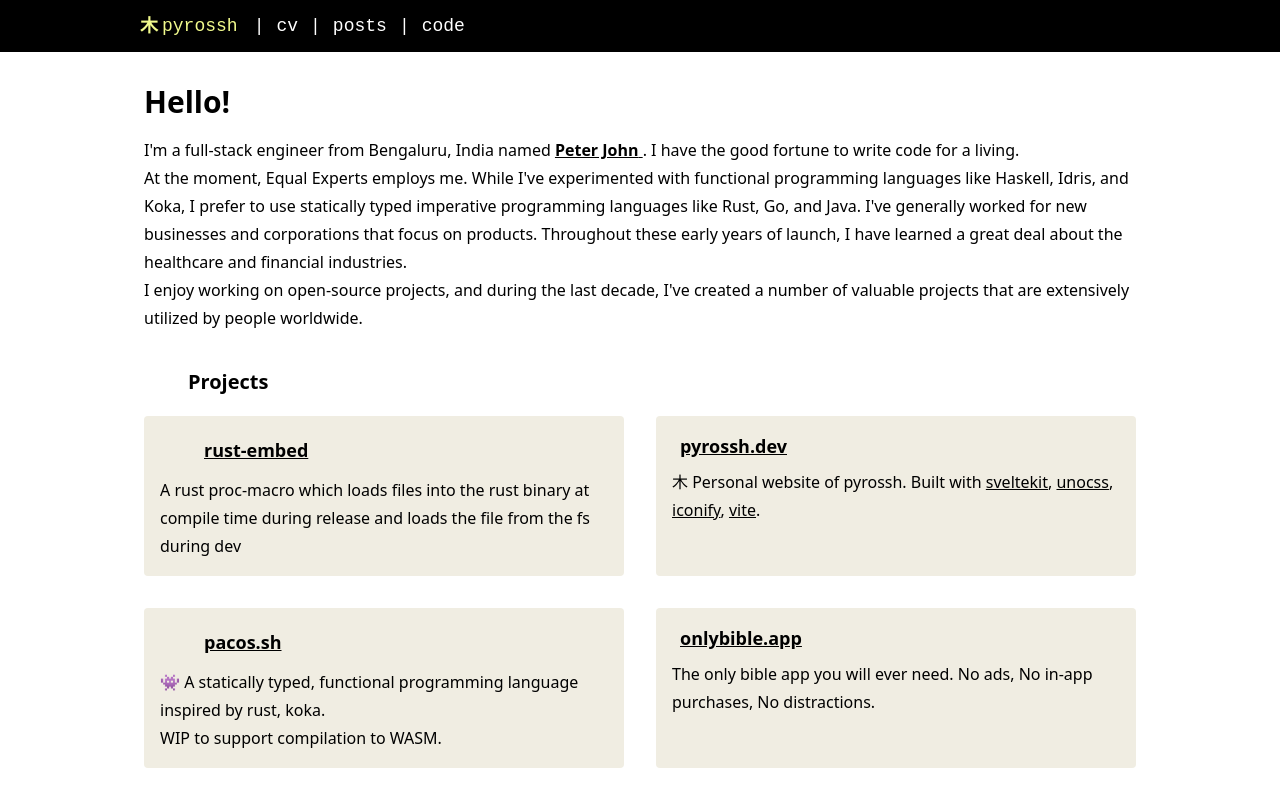
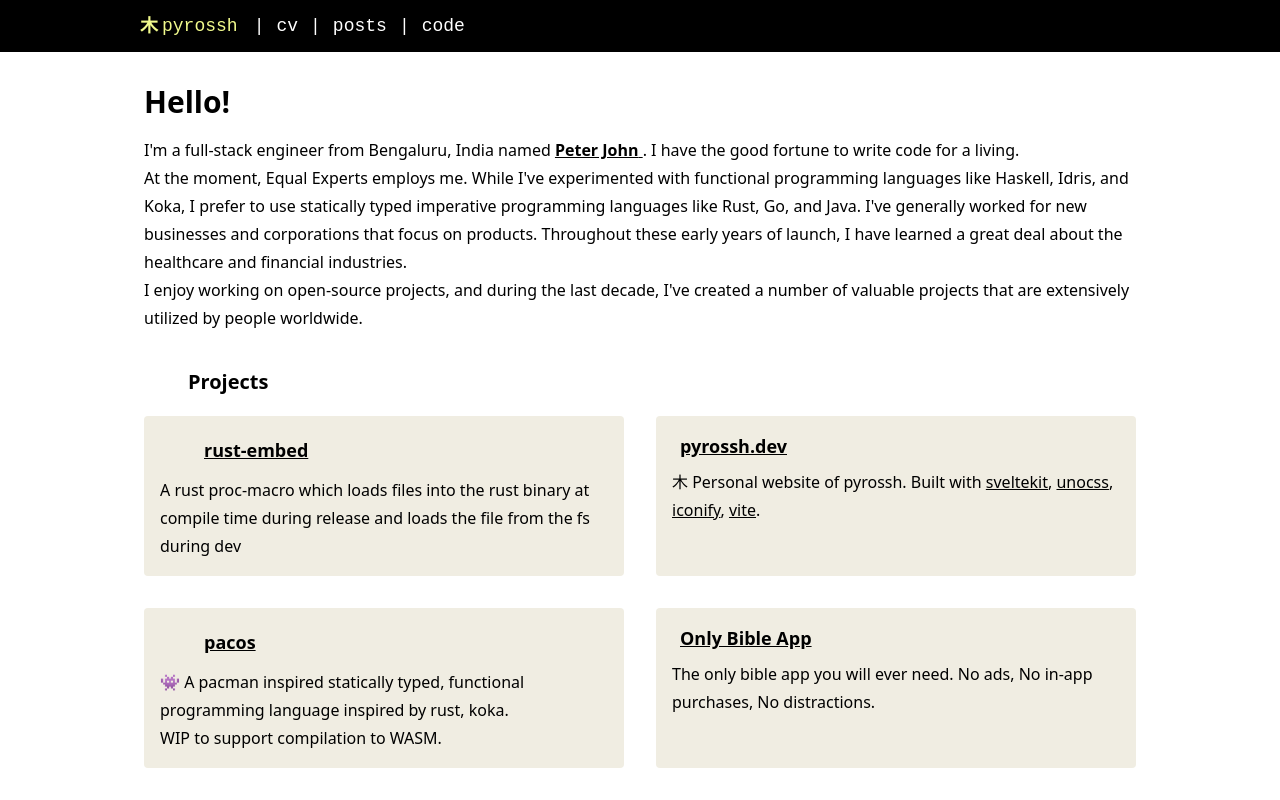
Before and after one commit to pyrossh/fres, a SvelteKit app: page / in a window 1280 px wide. Shown: the top 800 px of the page. Built offline with nearby package versions, Linux system fonts and the light colour scheme; some icons are missing.

Commit message:
update icon

```diff
--- a/src/routes/+page.svelte
+++ b/src/routes/+page.svelte
@@ -1,9 +1,7 @@
 <script>
 	import Icon from '@iconify/svelte';
 	import Slide from '$lib/components/Slide.svelte';
-	import PlayStoreIcon from '$lib/assets/icons/playstore.svg?component';
-	import AppStoreIcon from '$lib/assets/icons/appstore.svg?component';
-	import onlyBiblePng from '$lib/assets/logos/onlybible.png?enhanced';
+	import onlyBiblePng from '$lib/assets/images/app_icon.png?enhanced';
 	import pyrosshPng from '$lib/assets/logos/pyrossh.png?enhanced';
 	import stats from '$lib/assets/logos/stats.png?enhanced';
 	import brave from '$lib/assets/logos/brave.png?enhanced';
@@ -77,13 +75,16 @@
 						</span>
 					</p>
 				</Slide>
-				<Slide title="pacos.sh" link="https://github.com/pyrossh/pacos.sh">
-					<p>👾 A statically typed, functional programming language inspired by rust, koka.</p>
+				<Slide title="pacos" link="https://github.com/pyrossh/pacos">
+					<p>
+						👾 A pacman inspired statically typed, functional programming language inspired by rust,
+						koka.
+					</p>
 					<p>WIP to support compilation to WASM.</p>
 				</Slide>
-				<Slide title="onlybible.app" link="/only-bible-app" isExternal={false}>
+				<Slide title="Only Bible App" link="/only-bible-app" isExternal={false}>
 					<div slot="icon">
-						<enhanced:img class="mr-2 w-9 rounded-xl" src={onlyBiblePng} alt="Only Bible App" />
+						<enhanced:img class="mr-2 w-12 rounded-xl" src={onlyBiblePng} alt="Only Bible App" />
 					</div>
 					<p>
 						The only bible app you will ever need. No ads, No in-app purchases, No distractions.
```
